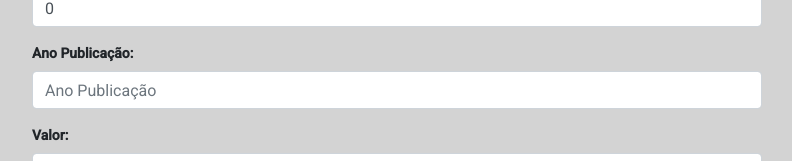
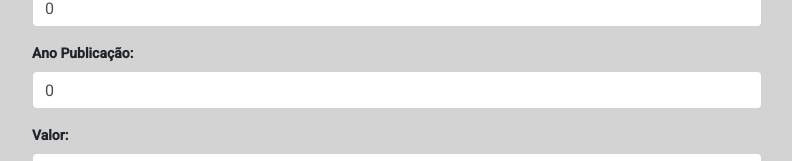
Before and after one commit to eugeniosolucoes/mybooks, an Angular app in the folder mybooks-app/: page /add in a window 1280 px wide. Shown: the part 387-548 px from the top of the page, without its empty margins (243-1035 px from the left). Built offline with nearby package versions, Linux system fonts and the light colour scheme.

Commit message:
Alterações no Front que o campo Edição não seja maior do que o ano corrente. E alteração do campo valor para ter um step decimal de 0.1.

```diff
--- a/mybooks-app/src/app/livro/add-livro.component.html
+++ b/mybooks-app/src/app/livro/add-livro.component.html
@@ -14,17 +14,18 @@
   </div>
   <div class="form-group">
     <label for="edicao">Edição:</label>
-    <input type="number" maxlength="1" [(ngModel)]="livro.edicao" placeholder="Edição" name="edicao"
-      class="form-control" id="edicao">
+    <input type="number" min="1" [(ngModel)]="livro.edicao" placeholder="Edição" name="edicao" class="form-control"
+      id="edicao">
   </div>
   <div class="form-group">
     <label for="anoPublicacao">Ano Publicação:</label>
-    <input type="number" maxlength="4" [(ngModel)]="livro.anoPublicacao" placeholder="Ano Publicação"
+    <input type="number" max="{{anoMaxEdicao}}" [(ngModel)]="livro.anoPublicacao" placeholder="Ano Publicação"
       name="anoPublicacao" class="form-control" id="anoPublicacao">
   </div>
   <div class="form-group">
     <label for="valor">Valor:</label>
-    <input type="number" [(ngModel)]="livro.valor" placeholder="Valor" name="valor" class="form-control" id="valor">
+    <input type="number" step="0.1" [(ngModel)]="livro.valor" placeholder="Valor" name="valor" class="form-control"
+      id="valor">
   </div>
   <div class="form-group">
     <label for="autor">Autores:</label>
--- a/mybooks-app/src/app/livro/add-livro.component.ts
+++ b/mybooks-app/src/app/livro/add-livro.component.ts
@@ -4,20 +4,24 @@ import { Router } from '@angular/router';
 import { Livro } from '../modelo/livro.model';
 import { LivroService } from './livro.service';
 
+import { FormLivro } from "./form-livro";
+
 @Component({
   selector: 'app-livro-create',
   templateUrl: './add-livro.component.html'
 })
 
-export class AddLivroComponent {
+export class AddLivroComponent extends FormLivro {
 
   livro: Livro = new Livro();
 
   constructor(private router: Router, private livroService: LivroService) {
-
+    super();
   }
 
   createLivro(): void {
+    try {
+      this.livroService.tratarAnoEdicao(this.livro);
       this.livroService.tratarAutores(this.livro);
       this.livroService.tratarAssuntos(this.livro);
       this.livroService.createLivro(this.livro)
@@ -25,7 +29,9 @@ export class AddLivroComponent {
           alert("Livro salvo com sucesso!");
           this.router.navigate(['/livros']);
         });
-
+    } catch (error) {
+      alert(error);
+    }
   };
 
 }
--- /dev/null
+++ b/mybooks-app/src/app/livro/form-livro.ts
@@ -0,0 +1,5 @@
+export class FormLivro {
+
+  anoMaxEdicao = new Date().getFullYear();
+
+}
--- a/mybooks-app/src/app/livro/livro.service.ts
+++ b/mybooks-app/src/app/livro/livro.service.ts
@@ -91,4 +91,12 @@ export class LivroService {
       }
     }
   }
+
+  public tratarAnoEdicao(livro: Livro) {
+    let ano = new Date().getFullYear();
+    if (livro.anoPublicacao > ano) {
+      throw new Error("O ano da edição deve ser menor ou igual ao ano corrente!");
+    }
+
+  }
 }
--- a/mybooks-app/src/app/livro/update-livro.component.html
+++ b/mybooks-app/src/app/livro/update-livro.component.html
@@ -14,17 +14,18 @@
   </div>
   <div class="form-group">
     <label for="edicao">Edição:</label>
-    <input type="number" maxlength="1" [(ngModel)]="livro.edicao" placeholder="Edição" name="edicao"
+    <input type="number" min="1" max="99" [(ngModel)]="livro.edicao" placeholder="Edição" name="edicao"
       class="form-control" id="edicao">
   </div>
   <div class="form-group">
     <label for="anoPublicacao">Ano Publicação:</label>
-    <input type="number" maxlength="4" [(ngModel)]="livro.anoPublicacao" placeholder="Ano Publicação"
+    <input type="number" max="{{anoMaxEdicao}}" [(ngModel)]="livro.anoPublicacao" placeholder="Ano Publicação"
       name="anoPublicacao" class="form-control" id="anoPublicacao">
   </div>
   <div class="form-group">
     <label for="valor">Valor:</label>
-    <input type="number" [(ngModel)]="livro.valor" placeholder="Valor" name="valor" class="form-control" id="valor">
+    <input type="number" step="0.1" [(ngModel)]="livro.valor" placeholder="Valor" name="valor" class="form-control"
+      id="valor">
   </div>
   <div class="form-group">
     <label for="autor">Autores:</label>
--- a/mybooks-app/src/app/livro/update-livro.component.ts
+++ b/mybooks-app/src/app/livro/update-livro.component.ts
@@ -4,16 +4,18 @@ import { ActivatedRoute, Router } from '@angular/router';
 import { Livro } from '../modelo/livro.model';
 import { LivroService } from './livro.service';
 
+import { FormLivro } from "./form-livro";
+
 @Component({
   selector: 'app-livro-update',
   templateUrl: './update-livro.component.html',
 })
-export class UpdateLivroComponent implements OnInit {
+export class UpdateLivroComponent extends FormLivro implements OnInit {
 
   livro: any = {};
 
   constructor(private router: Router, private route: ActivatedRoute, private livroService: LivroService) {
-
+    super();
   }
 
   ngOnInit() {
@@ -24,6 +26,8 @@ export class UpdateLivroComponent implements OnInit {
   };
 
   updateLivro(): void {
+    try {
+      this.livroService.tratarAnoEdicao(this.livro);
       this.livroService.tratarAutores(this.livro);
       this.livroService.tratarAssuntos(this.livro);
       this.livroService.updateLivro(this.livro)
@@ -31,7 +35,9 @@ export class UpdateLivroComponent implements OnInit {
           alert("Livro atualizado com sucesso!");
           this.router.navigate(['/livros']);
         });
-
+    } catch (error) {
+      alert(error);
+    }
   };
 
 }
--- a/mybooks-app/src/app/modelo/livro.model.ts
+++ b/mybooks-app/src/app/modelo/livro.model.ts
@@ -4,7 +4,7 @@ export class Livro {
   titulo: string;
   editora: string;
   edicao: number;
-  anoPublicacao: string;
+  anoPublicacao: number;
   valor: number;
   autores: string[];
   assuntos: string[];
@@ -15,8 +15,8 @@ export class Livro {
     this.titulo = "";
     this.editora = "";
     this.edicao = 0;
-    this.anoPublicacao = "";
-    this.valor = 0;
+    this.anoPublicacao = 0;
+    this.valor = 0.00;
     this.autores = [];
     this.assuntos = [];
   }
```
Lines whose indentation alone changed are shown as unchanged.
